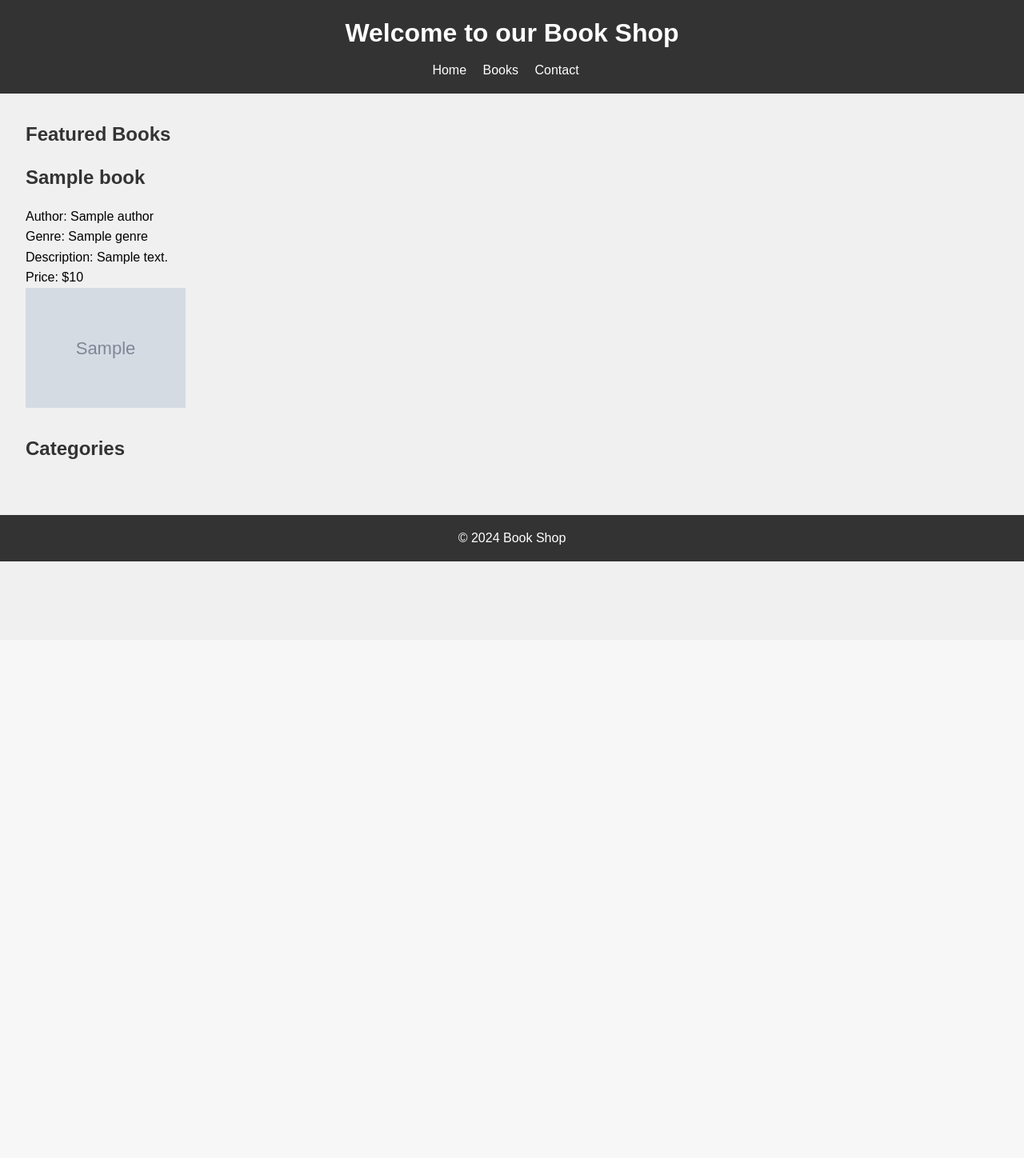
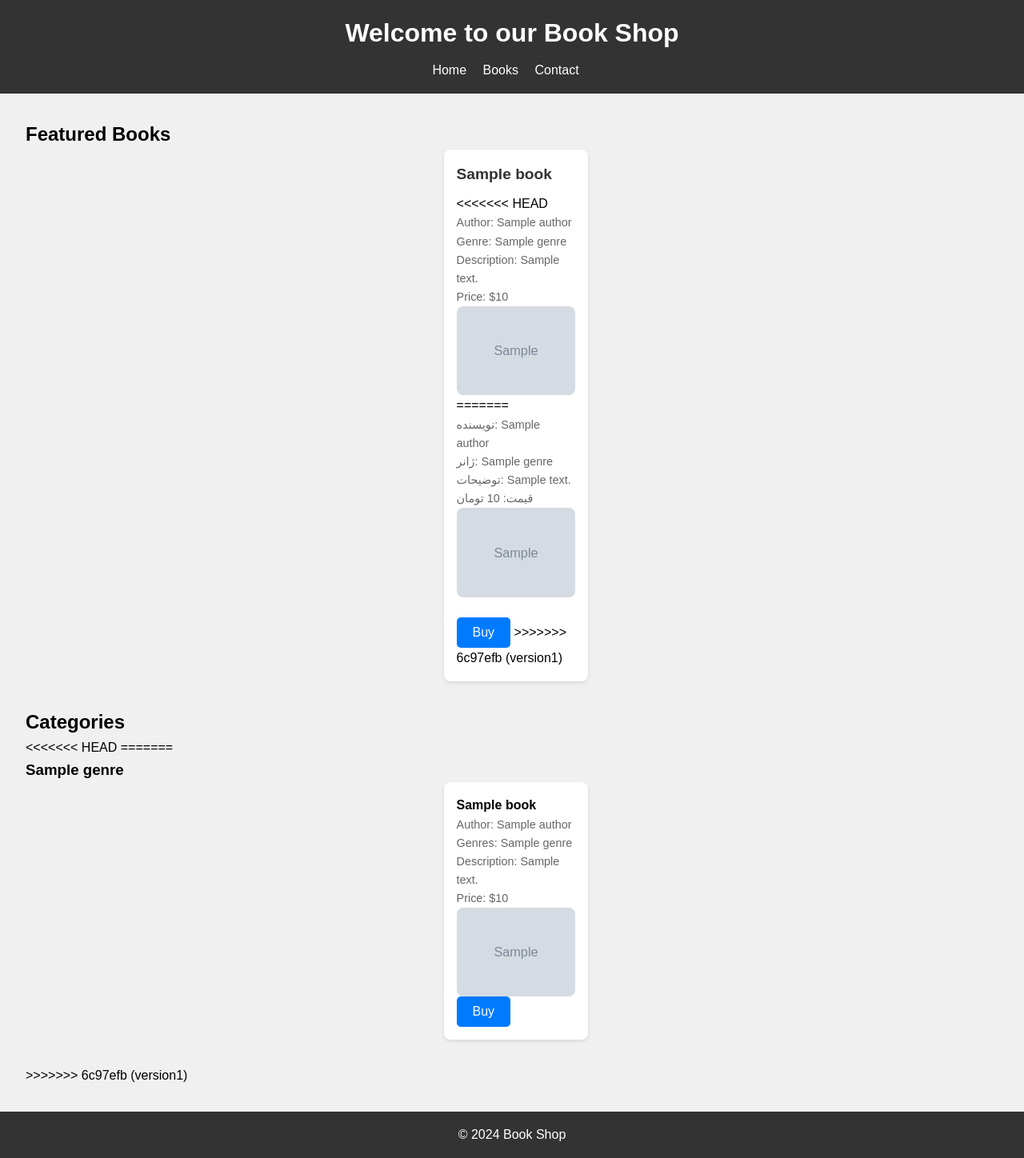
Before and after one commit to kianasasannia/book, a Django app: template newnew/pypro/mysite/pages/templates/pages/base.html in a window 1280 px wide. Shown: the whole page at 80% size. Before the commit the page ends 702 px from the top, so only its background shows below. Run offline with Django 5.2, Linux system fonts and the light colour scheme; the template is opened without the code that fills it: most values are stand-ins (such as "Sample title", 1, 10 or a date in 2020); grey boxes marked "Sample" are stand-in pictures.

Commit message:
version1

```diff
--- a/newnew/pypro/mysite/config/settings.py
+++ b/newnew/pypro/mysite/config/settings.py
@@ -23,9 +23,15 @@ BASE_DIR = Path(__file__).resolve().parent.parent
 SECRET_KEY = 'django-insecure-el&(^9_q8k*#tv*jayy^rn03wi4^xf_1ee$rz_8p%)g&&=jgt!'
 
 # SECURITY WARNING: don't run with debug turned on in production!
+<<<<<<< HEAD
 DEBUG = True
 
 ALLOWED_HOSTS = []
+=======
+DEBUG = False
+
+ALLOWED_HOSTS = ['*']
+>>>>>>> 6c97efb (version1)
 
 
 # Application definition
--- a/newnew/pypro/mysite/pages/templates/pages/base.html
+++ b/newnew/pypro/mysite/pages/templates/pages/base.html
@@ -25,17 +25,57 @@
                     {% for book in books %}
                         <div class="book">
                             <h2>{{ book.title }}</h2>
+<<<<<<< HEAD
                             <p>Author: {{ book.author.name }}</p>
                             <p>Genre: {{ book.genre.name }}</p>
                             <p>Description: {{ book.description }}</p>
                             <p>Price: ${{ book.price }}</p>
                             <img src="{{ book.cover_image.url }}" alt="Book Cover" width="200">
+=======
+                            <p>نویسنده: {{ book.author.name }}</p>
+                            <p>ژانر:
+                                {% for genre in book.genre.all %}
+                                    {{ genre.name }}{% if not forloop.last %}, {% endif %}
+                                {% endfor %}
+                            </p>
+                            <p>توضیحات: {{ book.description }}</p>
+                            <p>قیمت: {{ book.price }} تومان </p>
+                            <img src="{{ book.cover_image.url }}" alt="Book Cover" width="200"><br><br>
+                            <button class="buy-button">Buy</button>
+>>>>>>> 6c97efb (version1)
                         </div>
                     {% endfor %}
             </section>
             <section class="book-categories">
                 <h2>Categories</h2>
+<<<<<<< HEAD
                 <!-- Add book categories here -->
+=======
+                {% for genre in genres %}
+                <h3>{{ genre.name }}</h3>
+                <div class="book-container">
+                    {% for book in genre.book_set.all %}
+                        <div class="book">
+                            <h4>{{ book.title }}</h4>
+                            <p>Author: {{ book.author.name }}</p>
+                            <p>Genres:
+                                {% for genre in book.genre.all %}
+                                    {{ genre.name }}{% if not forloop.last %}, {% endif %}
+                                {% endfor %}
+                            </p>
+                            <p>Description: {{ book.description }}</p>
+                            <p>Price: ${{ book.price }}</p>
+                            <img src="{{ book.cover_image.url }}" alt="Book Cover" width="200">
+                            <button class="buy-button">Buy</button>
+                        </div>
+                    {% endfor %}
+                 </div>
+                    {% if not forloop.last %}
+                <hr class="category-divider">
+            {% endif %}
+
+                {% endfor %}
+>>>>>>> 6c97efb (version1)
             </section>
         </main>
         <footer>
--- a/newnew/pypro/mysite/pages/views.py
+++ b/newnew/pypro/mysite/pages/views.py
@@ -7,7 +7,12 @@ from .forms import OrderForm
 from .models import *
 def index(request):
     books = Book.objects.all()
+<<<<<<< HEAD
     return render(request, 'pages/base.html', {'books': books})
+=======
+    genres = Genre.objects.all()
+    return render(request, 'pages/base.html', {'books': books,'genres': genres})
+>>>>>>> 6c97efb (version1)
 
 # def book_detail(request, book_id):
 #     book = get_object_or_404(Book, pk=book_id)
--- /dev/null
+++ b/newnew/pypro/mysite/static/style.css
@@ -0,0 +1,110 @@
+
+.book-container {
+    display: flex;
+    flex-wrap: wrap;
+    justify-content: space-around;
+    margin-left: 10px;
+}
+
+.book {
+    width: 15%;
+    margin-bottom: 2rem;
+    padding: 1rem;
+    background-color: #fff;
+    border-radius: 8px;
+    box-shadow: 0 2px 4px rgba(0, 0, 0, 0.1);
+}
+
+.book img {
+    max-width: 100%;
+    height: auto;
+    border-radius: 8px;
+}
+
+.book-details {
+    margin-top: 1rem;
+}
+
+.book h2 {
+    margin-bottom: 0.5rem;
+    font-size: 1.2rem;
+    color: #333;
+}
+
+.book p {
+
+    color: #666;
+    font-size: 0.9rem;
+}
+
+.buy-button {
+    background-color: #007bff;
+    color: #fff;
+    border: none;
+    padding: 10px 20px;
+    cursor: pointer;
+    border-radius: 5px;
+    font-size: 16px;
+    transition: background-color 0.3s;
+}
+
+.buy-button:hover {
+    background-color: #0056b3;
+}
+
+.category-divider {
+    border: none;
+    border-top: 1px solid #0c0fac;
+    margin: 10px 0;
+}
+
+
+* {
+    margin: 0;
+    padding: 0;
+    box-sizing: border-box;
+}
+
+body {
+    font-family: Arial, sans-serif;
+    background-color: #f0f0f0;
+    line-height: 1.6;
+}
+
+header {
+    background-color: #333;
+    color: #fff;
+    padding: 1rem;
+    text-align: center;
+}
+
+header h1 {
+    margin-bottom: 0.5rem;
+}
+
+nav ul {
+    list-style-type: none;
+}
+
+nav ul li {
+    display: inline;
+    margin-right: 1rem;
+}
+
+nav ul li a {
+    color: #fff;
+    text-decoration: none;
+}
+
+main {
+    padding: 2rem;
+}
+
+
+footer {
+    background-color: #333;
+    color: #fff;
+    padding: 1rem;
+    text-align: center;
+
+}
```
Also changed, not shown: newnew/pypro/mysite/pages/templates/pages/404.html (added, +11 -0 lines), ivanoof.webp (added), jangosolh.webp (added), kelidar.webp (added), newnew/pypro/mysite/media/ivanoof.webp (added), newnew/pypro/mysite/media/jangosolh.webp (added), newnew/pypro/mysite/media/kelidar.webp (added).
